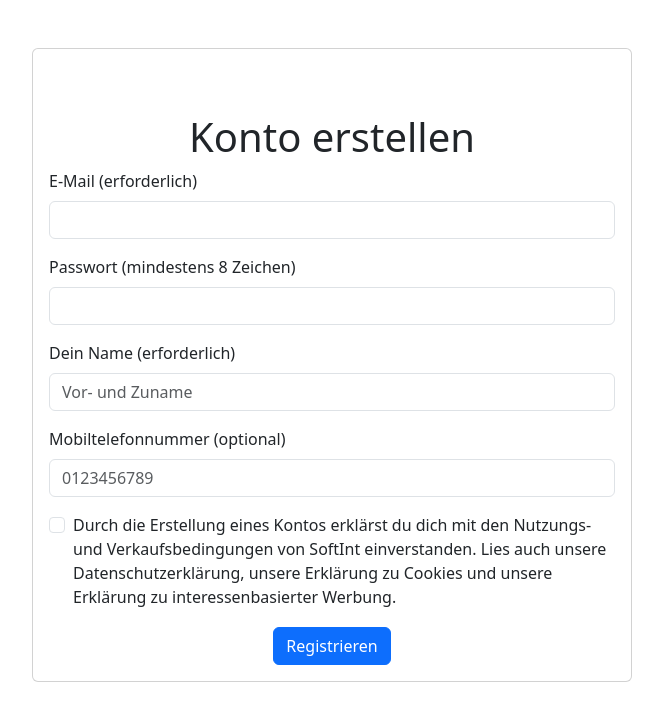
After one commit to Punkt123456/Zeiterfassungsapplikation, a Flask app: page /registrierung in a window 1280 px wide. The commit adds this page. Shown: the top 721 px of the page, without its empty margins (308-971 px from the left). Run offline with Flask 3, Linux system fonts and the light colour scheme.

Commit message:
Integrierung Registrierung

```diff
--- a/main.py
+++ b/main.py
@@ -12,17 +12,19 @@ db = SQLAlchemy(app)
 # Datenbank-Modell für Benutzer erstellen
 class User(db.Model):
     id = db.Column(db.Integer, primary_key=True)
-    username = db.Column(db.String(80), unique=True, nullable=False)
-    password_hash = db.Column(db.String(128), nullable=False)  # corrected column name
+    email = db.Column(db.String(120), unique=True, nullable=False)
+    password_hash = db.Column(db.String(128), nullable=False)
+    name = db.Column(db.String(120), nullable=False)
+    phone = db.Column(db.String(15))  # optional
 
 # Beispielbenutzer in die Datenbank einfügen (ersetzen Sie dies durch Ihre eigene Logik)
 if __name__ == '__main__':
     with app.app_context():
         db.create_all()
 
-        if not User.query.filter_by(username='admin').first():
-            hashed_password = generate_password_hash('admin_password', method='sha256')
-            admin_user = User(username='admin', password_hash=hashed_password)
+        if not User.query.filter_by(email='admin@example.com').first():
+            hashed_password = generate_password_hash('admin_password', method='pbkdf2:sha256')
+            admin_user = User(email='admin@example.com', password_hash=hashed_password, name='Admin')
             db.session.add(admin_user)
             db.session.commit()
 
@@ -34,15 +36,40 @@ def index():
 # Route für den Login
 @app.route('/login', methods=['POST'])
 def login():
-    username = request.form.get('username')
+    email = request.form.get('email')
     password = request.form.get('password')
 
-    user = User.query.filter_by(username=username).first()
+    user = User.query.filter_by(email=email).first()
 
     if user and check_password_hash(user.password_hash, password):
-        return redirect(url_for('dashboard', username=username))
+        return redirect(url_for('dashboard', email=email))
     else:
-        return 'Falscher Benutzername oder Passwort'
+        return 'Falsche E-Mail oder Passwort'
+
+# Route für die Registrierungsseite
+@app.route('/registrierung')
+def registrierung():
+    return render_template('Registrierung.html')
+
+# Route zum Verarbeiten des Registrierungsformulars
+@app.route('/register', methods=['POST'])
+def register():
+    email = request.form.get('email')
+    password = request.form.get('password')
+    name = request.form.get('name')
+    phone = request.form.get('phone')
+
+    # Überprüfe, ob die E-Mail bereits vorhanden ist
+    if User.query.filter_by(email=email).first():
+        return 'E-Mail bereits registriert'
+
+    # Hash des Passworts erstellen und Benutzer in die Datenbank einfügen
+    hashed_password = generate_password_hash(password, method='pbkdf2:sha256')
+    new_user = User(email=email, password_hash=hashed_password, name=name, phone=phone)
+    db.session.add(new_user)
+    db.session.commit()
+
+    return 'Registrierung erfolgreich'
 
 if __name__ == '__main__':
     app.run(debug=True)
--- /dev/null
+++ b/templates/Registrierung.html
@@ -0,0 +1,52 @@
+<!DOCTYPE html>
+<html lang="en">
+
+<head>
+  <meta charset="utf-8">
+  <meta name="viewport" content="width=device-width, initial-scale=1">
+  <title>ZEM v.0.0.01</title>
+  <link href="https://cdn.jsdelivr.net/npm/bootstrap@5.3.2/dist/css/bootstrap.min.css" rel="stylesheet"
+    integrity="sha384-T3c6CoIi6uLrA9TneNEoa7RxnatzjcDSCmG1MXxSR1GAsXEV/Dwwykc2MPK8M2HN" crossorigin="anonymous">
+</head>
+
+<body>
+  <div class="card mt-5 mx-auto" style="max-width: 600px;">
+    <div class="card-body">
+      <h1 class="text-center mt-5">Konto erstellen</h1>
+      <form class="row g-3" method="post" action="/register">
+        <div class="col-12">
+          <label for="inputEmail4" class="form-label">E-Mail (erforderlich)</label>
+          <input type="email" class="form-control" id="inputEmail4" name="email" required>
+        </div>
+        <div class="col-12">
+          <label for="inputPassword4" class="form-label">Passwort (mindestens 8 Zeichen)</label>
+          <input type="password" class="form-control" id="inputPassword4" name="password" minlength="8" required>
+        </div>
+        <div class="col-12">
+          <label for="inputName" class="form-label">Dein Name (erforderlich)</label>
+          <input type="text" class="form-control" id="inputName" name="name" placeholder="Vor- und Zuname" required>
+        </div>
+        <div class="col-12">
+          <label for="inputtel2" class="form-label">Mobiltelefonnummer (optional)</label>
+          <input type="tel" class="form-control" id="inputtel2" name="phone" placeholder="0123456789">
+        </div>
+        <div class="col-12">
+          <div class="form-check">
+            <input class="form-check-input" type="checkbox" id="gridCheck" required>
+            <label class="form-check-label" for="gridCheck">
+              Durch die Erstellung eines Kontos erklärst du dich mit den Nutzungs- und Verkaufsbedingungen von SoftInt
+              einverstanden. Lies auch unsere Datenschutzerklärung, unsere Erklärung zu Cookies und unsere Erklärung zu
+              interessenbasierter Werbung.
+            </label>
+          </div>
+        </div>
+        <div class="text-center mt-3">
+          <button type="submit" class="btn btn-primary">Registrieren</button>
+        </div>
+      </form>
+    </div>
+  </div>
+</body>
+
+
+</html>
```
Also changed, not shown: templates/Passwort.html (added, +93 -0 lines), templates/index.html (+25 -51 lines), instance/users.db.
